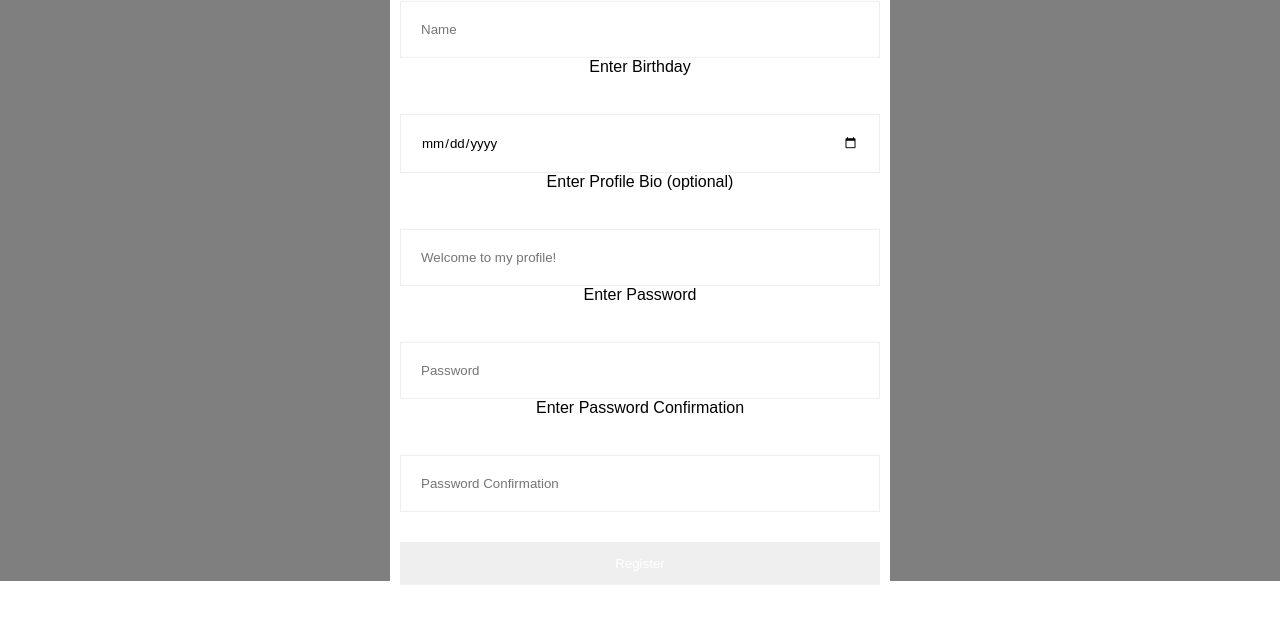
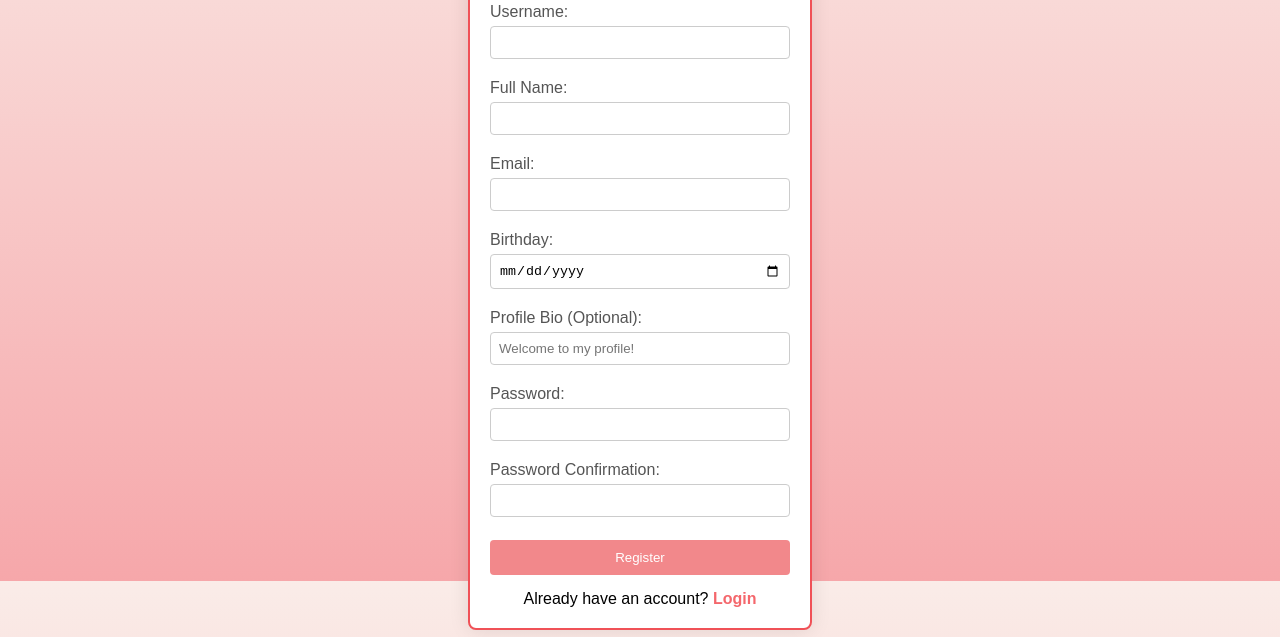
Before and after one commit to SomeCoder23/RealTimeChat, a website: page client/register.html in a window 1280 px wide. Shown: the part 219-856 px from the top of the page. Before the commit the page ends 800 px from the top, so only its background shows below. Drawn offline with nearby package versions, Linux system fonts and the light colour scheme.

Commit message:
made register better

```diff
--- a/client/register.html
+++ b/client/register.html
@@ -4,49 +4,137 @@
 <head>
     <meta charset="UTF-8">
     <meta name="viewport" content="width=device-width, initial-scale=1.0">
-    <link rel="stylesheet" href="styles.css">
+    <link rel="stylesheet" href="styles1.css">
     <title>Chatty</title>
+    <style>
+        body {
+            font-family: Arial, sans-serif;
+            background: linear-gradient(to top, #f6a7aa, #faece8);
+            background-repeat: no-repeat;
+            background-attachment: fixed;
+            display: flex;
+            align-items: center;
+            justify-content: center;
+            height: 100vh;
+            margin: 0;
+            flex-direction: column;
+        }
+        h1 {
+            text-align: center;
+            color: #f4676c;
+            margin-bottom: 10px;
+        }
+
+        h3 {
+            text-align: center;
+            color: #ff4447;
+            margin-bottom: 10px;
+        }
+
+        .login-container {
+            background-color: #fff;
+            padding: 20px;
+            border-radius: 8px;
+            box-shadow: 0 0 20px rgba(0, 0, 0, 0.1);
+            width: 300px;
+            border: 2px solid #f05157; /* Border color */
+        }
+
+        label {
+            display: block;
+            margin: 10px 0 5px;
+            color: #555;
+        }
+
+        input {
+            width: 100%;
+            padding: 8px;
+            margin-bottom: 10px;
+            box-sizing: border-box;
+            border: 1px solid #ccc; /* Input border color */
+            border-radius: 4px;
+        }
+
+        button {
+            background-color: #f2888b;
+            color: #fff;
+            padding: 10px;
+            border: none;
+            width: 100%;
+            cursor: pointer;
+            border-radius: 4px;
+        }
+
+        button:hover {
+            background-color: #f25257;
+        }
+
+        .signup-link {
+            text-align: center;
+            margin-top: 15px;
+        }
+
+        .signup-link a {
+            color: #f4676c;
+            text-decoration: none;
+            font-weight: bold;
+        }
+
+        p {
+            color: red;
+            font-size: small;
+        }
+    </style>
 </head>
 
 <body>
 
-    <div class="backdrop">
+    <h1>Welcome to Chatty!</h1>
+    <div class="login-container">
+        <h1>Sign Up</h1>
+        <form id="login-form">
+            <label for="username">Username:</label>
+            <input type="text" id="username" name="username" required>
 
+            <label>Full Name:</label>
+            <input type="text" id="fullName" name="fullName" required>
+
+            <label>Email:</label>
+            <input type="email" id="email" name="email" required>
+
+            <label>Birthday:</label>
+            <input type="date" id="birthday" name="birthday" required>
+
+            <label>Profile Bio (Optional):</label>
+            <input type="text" placeholder="Welcome to my profile!" id="bio" name="bio">
+
+            <label for="password">Password:</label>
+            <input type="password" id="password" name="password" required>
+
+            <label>Password Confirmation:</label>
+            <input type="password" id="confirm" name="confirm" required>
+
+            <p id="toast"></p>
+            <button type="submit">Register</button>
+        </form>
+
+        <div class="signup-link">
+            Already have an account? <a href="index.html">Login</a>
+        </div>
     </div>
-    <form class="modal" id="register">
-
-        <h1 id="title">Welcome</h1>
-        <br>
-        <p id="content">Enter Username</p>
-        <br>
-        <input placeholder="Username" type="text" id="username" name="username" required>
-        <br><p id="content">Enter your Full Name</p>
-        <br>
-        <input placeholder="Name" type="text" id="name" name="fullName" required>
-        <br>
-        <p id="content">Enter Birthday</p>
-        <br><input type="date" id="birthday" name="birthday" required>
-        <br>
-        <p id="content">Enter Profile Bio (optional)</p>
-        <br><input placeholder="Welcome to my profile!" type="text" id="bio" name="bio" required>
-        <br>
-        <p id="content">Enter Password</p>
-        <br><input placeholder="Password" type="password" id="password" name="password" required>
-        <br>
-        <p id="content">Enter Password Confirmation</p>
-        <br><input placeholder="Password Confirmation" type="password" id="confirm" name="confirm" required><br>
-        <button type="submit">Register</button>
-    </form>
 
     <script src="https://cdnjs.cloudflare.com/ajax/libs/socket.io/4.4.1/socket.io.js"></script>
     <script>
 
         const registerForm = document.getElementById("register");
-
+        const toast = document.getElementById("toast");
 
         registerForm.addEventListener('submit', function (event) {
             event.preventDefault();
-
+            if(document.getElementById("password").value != document.getElementById("confirm").value){
+                toast.innerText = "Passwords do not match.";
+                return;
+            }
             const formData = new FormData(registerForm);
 
             const data = {};
--- a/client/styles1.css
+++ b/client/styles1.css
@@ -3,6 +3,8 @@ body{
     margin-top:20px;
     padding-top: 56px;
     background: linear-gradient(to top, #f88f92, #f3d8d1);
+    background-repeat: no-repeat;
+
 }
 
   .navbar {
```
Also changed, not shown: client/main.js (+4 -4 lines), client/index.html (renamed from client/login.html).
